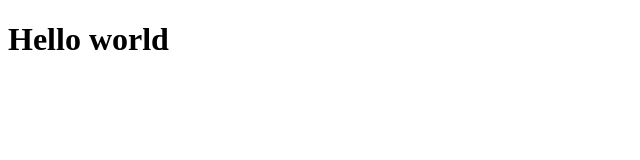
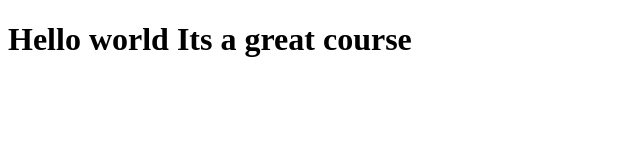
Before and after one commit to Detsl/courseraTest, a plain HTML site: page site/index.html in a window 1280 px wide. Shown: the whole page, without its empty margins (0-640 px from the left). Drawn offline with Linux system fonts and the light colour scheme.

Commit message:
small addition in our page

```diff
--- a/site/index.html
+++ b/site/index.html
@@ -5,7 +5,7 @@
     <title>Hello World</title>
 </head>
 <body>
-<h1>Hello world</h1>
+<h1>Hello world Its a great course</h1>
 
 </body>
 </html>
```
